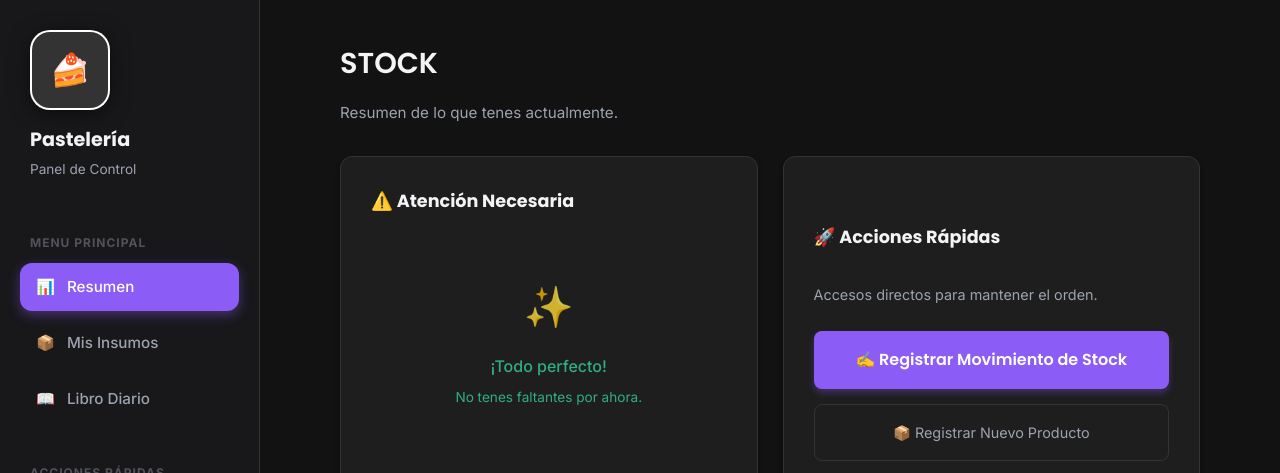
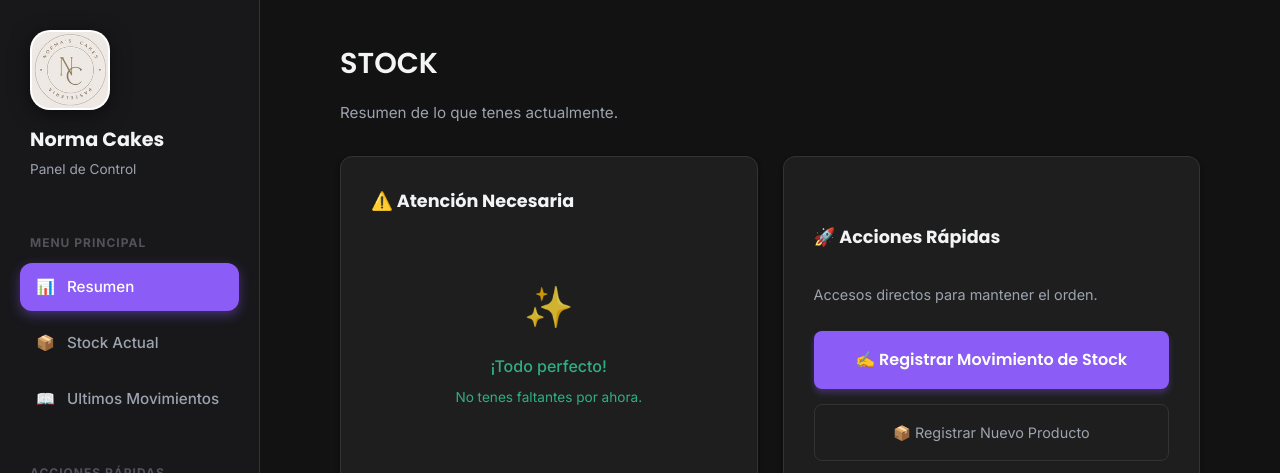
Before and after one commit to ngfalabella/Norma-Stock, a Next.js app: page / in a window 1280 px wide. Shown: the top 473 px of the page. Built offline with nearby package versions, Linux system fonts and the light colour scheme; no server answers; the database is empty.

Commit message:
Fix sidebar

```diff
--- a/app/components/sidebar.tsx
+++ b/app/components/sidebar.tsx
@@ -1,11 +1,9 @@
 'use client';
 
 import Link from 'next/link';
-// Si usas la imagen con <img> normal, no hace falta importar Image de next
-// import Image from 'next/image';
-import { usePathname } from 'next/navigation';
+import { usePathname, useRouter } from 'next/navigation';
+// Importamos el cliente de Supabase para poder cerrar la sesión
 import { createBrowserClient } from '@supabase/ssr';
-import { useRouter } from 'next/navigation';
 
 export default function Sidebar() {
   const pathname = usePathname();
@@ -13,13 +11,18 @@ export default function Sidebar() {
 
   const isActive = (path: string) => pathname === path;
 
-  // Función para salir
+  // --- FUNCIÓN DE CERRAR SESIÓN ARREGLADA ---
   const handleLogout = async () => {
+    // 1. Creamos el cliente de conexión
     const supabase = createBrowserClient(
       process.env.NEXT_PUBLIC_SUPABASE_URL!,
       process.env.NEXT_PUBLIC_SUPABASE_ANON_KEY!
     );
+
+    // 2. Le decimos a Supabase que borre las cookies
     await supabase.auth.signOut();
+
+    // 3. Redirigimos al login y refrescamos la página
     router.push('/login');
     router.refresh();
   };
@@ -57,7 +60,6 @@ export default function Sidebar() {
 
       {/* 1. MARCA / LOGO */}
       <div style={{ marginBottom: '40px', paddingLeft: '10px' }}>
-         {/* Contenedor del logo */}
         <div style={{
           width: '80px',
           height: '80px',
@@ -69,11 +71,16 @@ export default function Sidebar() {
           position: 'relative',
           backgroundColor: '#fff'
         }}>
-          {/* Si tienes el logo.png en public, descomenta esto: */}
-          {/* <img src="/logo.png" alt="Logo" style={{ width: '100%', height: '100%', objectFit: 'cover' }} /> */}
-
-          {/* Placeholder mientras no haya logo */}
-          <div style={{ width: '100%', height: '100%', display: 'flex', alignItems: 'center', justifyContent: 'center', fontSize: '2rem', background: '#333' }}>🍰</div>
+          {/* Logo de Norma Cakes */}
+          <img
+            src="/image.png"
+            alt="Norma Cakes Logo"
+            style={{
+              width: '100%',
+              height: '100%',
+              objectFit: 'cover'
+            }}
+          />
         </div>
 
         <h1 style={{
@@ -82,7 +89,7 @@ export default function Sidebar() {
           fontFamily: 'var(--font-poppins)',
           color: 'var(--text-main)'
         }}>
-          Pastelería
+          Norma Cakes
         </h1>
         <span style={{ fontSize: '0.85rem', color: 'var(--text-muted)' }}>
           Panel de Control
@@ -95,8 +102,8 @@ export default function Sidebar() {
           Menu Principal
         </p>
         <Link href="/" style={linkStyle('/')}><span>📊</span> Resumen</Link>
-        <Link href="/products" style={linkStyle('/products')}><span>📦</span> Mis Insumos</Link>
-        <Link href="/movements" style={linkStyle('/movements')}><span>📖</span> Libro Diario</Link>
+        <Link href="/products" style={linkStyle('/products')}><span>📦</span> Stock Actual</Link>
+        <Link href="/movements" style={linkStyle('/movements')}><span>📖</span> Ultimos Movimientos</Link>
 
         <div style={{ height: '20px' }}></div>
 
@@ -108,11 +115,11 @@ export default function Sidebar() {
           border: '1px solid var(--border-subtle)',
           backgroundColor: isActive('/movements/new') ? 'var(--primary)' : 'rgba(255,255,255,0.03)',
         }}>
-          <span>✍️</span> Anotar / Mover
+          <span>✍️</span> Nuevo Movimiento
         </Link>
       </nav>
 
-      {/* 3. FOOTER: BOTÓN DE CERRAR SESIÓN (Ya no backup) */}
+      {/* 3. FOOTER: BOTÓN DE CERRAR SESIÓN */}
       <div style={{ paddingTop: '20px', borderTop: '1px solid var(--border-subtle)' }}>
          <button
            onClick={handleLogout}
@@ -133,7 +140,6 @@ export default function Sidebar() {
              gap: '8px',
              transition: 'all 0.2s ease',
            }}
-           className="hover:bg-red-900/20" // Si usaras tailwind, si no, usa style hover
            onMouseEnter={(e) => e.currentTarget.style.backgroundColor = 'rgba(239, 68, 68, 0.1)'}
            onMouseLeave={(e) => e.currentTarget.style.backgroundColor = 'transparent'}
          >
--- a/app/login/page.tsx
+++ b/app/login/page.tsx
@@ -55,8 +55,8 @@ export default function LoginPage() {
         boxShadow: '0 10px 25px rgba(0,0,0,0.5)'
       }}>
         <div style={{ textAlign: 'center', marginBottom: '30px' }}>
-          <div style={{ fontSize: '3rem', marginBottom: '10px' }}>🍰</div>
-          <h1 style={{ fontFamily: 'var(--font-poppins)', fontSize: '1.5rem', margin: 0 }}>Pastelería Control</h1>
+          <img src="./image.png" className='w-[100px] h-[100px] rounded-full' />
+          <h1 style={{ fontFamily: 'var(--font-poppins)', fontSize: '1.5rem', margin: 0 }}>Norma Cakes</h1>
           <p style={{ color: '#9CA3AF', fontSize: '0.9rem' }}>Ingreso exclusivo</p>
         </div>
 
```
